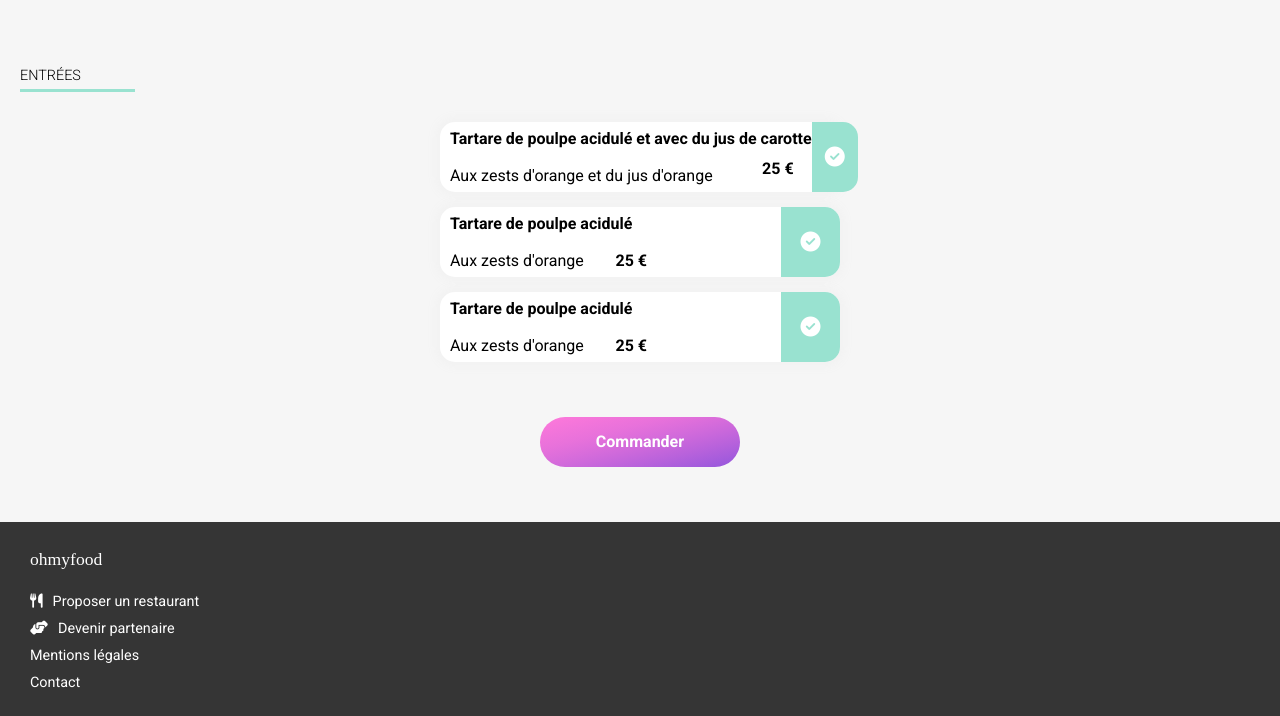
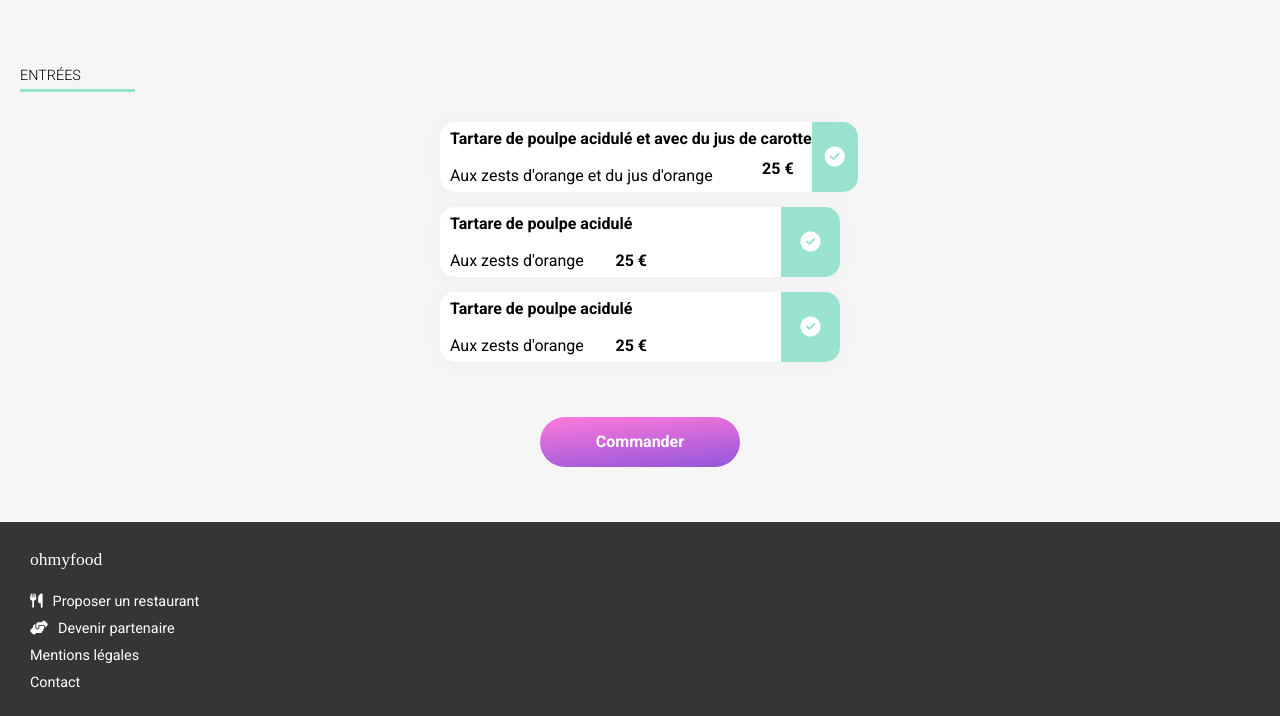
Before and after one commit to MasThomas/MASTHOMAS_3_20042021, a website: page _1.html in a window 1280 px wide. Shown: the part 1076-1792 px from the top of the page. Drawn offline with nearby package versions, Linux system fonts and the light colour scheme; files that its build step writes are made by us from their sources; a web font is replaced by a local one.

Commit message:
changing .btn clr with new var

```diff
--- a/sass/components/_buttons.scss
+++ b/sass/components/_buttons.scss
@@ -1,5 +1,5 @@
 .btn {
-        background: linear-gradient(to bottom right, $clr-secondary, 60%,$clr-primary);
+        background: $clr-shading;
         border: none;
         border-radius : 30px;
         width: 200px;
```
